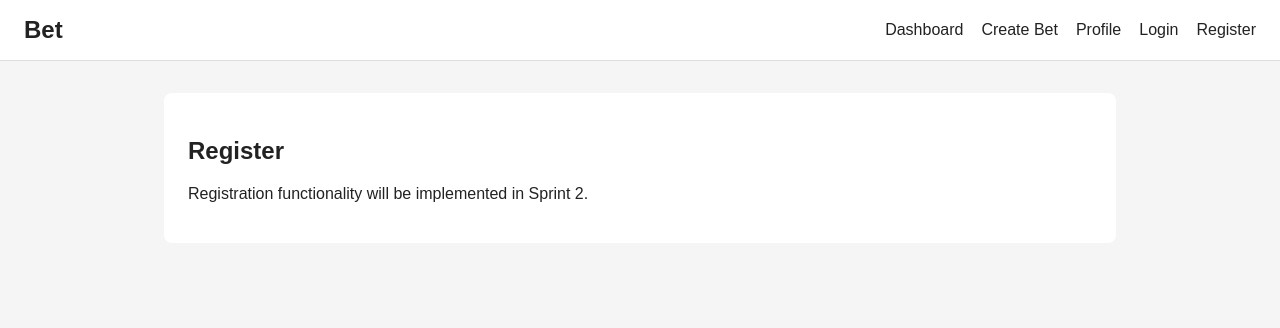
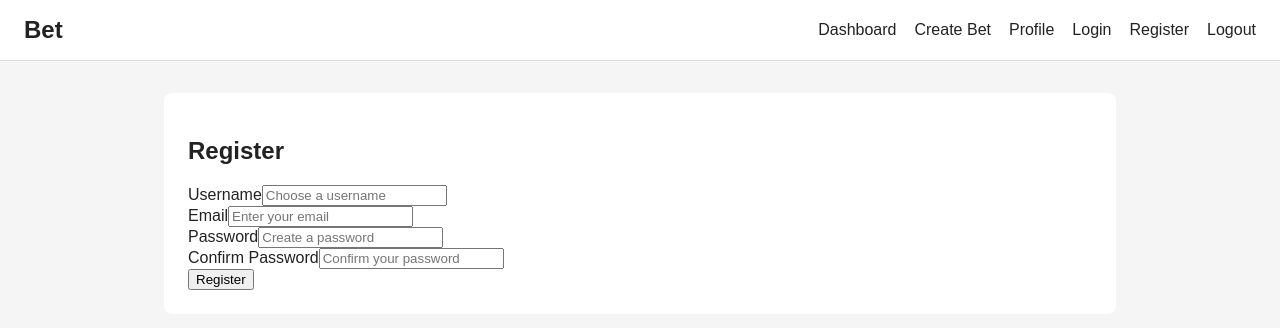
Before and after one commit to CPSC-491-Group-6/CSUF-CPSC-491-Bet, a React (Vite) app in the folder frontend/: page /register in a window 1280 px wide. Shown: the top 328 px of the page. Built offline with nearby package versions, Linux system fonts and the light colour scheme; the HTML template or start-up script is replaced by a standard one.

Commit message:
SCRUM-329 Complete draft authentication screens

```diff
--- a/frontend/src/App.jsx
+++ b/frontend/src/App.jsx
@@ -7,6 +7,7 @@ import Register from "./pages/Register";
 import Profile from "./pages/Profile";
 import CreateBet from "./pages/CreateBet";
 import NotFound from "./pages/NotFound";
+import Logout from "./pages/Logout";
 
 function App() {
   return (
@@ -16,6 +17,7 @@ function App() {
         <Route path="/login" element={<Login />} />
         <Route path="/register" element={<Register />} />
         <Route path="/profile" element={<Profile />} />
+        <Route path="/logout" element={<Logout />} />
         <Route path="/create" element={<CreateBet />} />
         <Route path="*" element={<NotFound />} />
       </Route>
--- a/frontend/src/components/Layout.jsx
+++ b/frontend/src/components/Layout.jsx
@@ -14,6 +14,7 @@ function Layout() {
           <Link to="/profile">Profile</Link>
           <Link to="/login">Login</Link>
           <Link to="/register">Register</Link>
+          <Link to="/logout">Logout</Link>
         </div>
       </nav>
 
--- a/frontend/src/pages/Login.jsx
+++ b/frontend/src/pages/Login.jsx
@@ -1,9 +1,12 @@
 import { useState } from "react";
+
+import { mockLogin } from "../services/mockAuth";
 
 function Login() {
   const [errors, setErrors] = useState({});
+  const [status, setStatus] = useState("");
 
-  const handleSubmit = (event) => {
+  const handleSubmit = async (event) => {
     event.preventDefault();
 
     const formData = new FormData(event.currentTarget);
@@ -21,6 +24,22 @@ function Login() {
     }
 
     setErrors(newErrors);
+    setStatus("");
+
+    if (Object.keys(newErrors).length > 0) {
+      return;
+    }
+
+    try {
+      const response = await mockLogin({
+        email,
+        password,
+      });
+
+      setStatus(`Mock login successful for ${response.user.username}.`);
+    } catch (error) {
+      setStatus(error.message);
+    }
   };
 
   return (
@@ -54,6 +73,8 @@ function Login() {
 
         <button type="submit">Login</button>
       </form>
+
+      {status && <p>{status}</p>}
     </section>
   );
 }
--- /dev/null
+++ b/frontend/src/pages/Logout.jsx
@@ -0,0 +1,41 @@
+import { useState } from "react";
+import { Link } from "react-router-dom";
+
+import { getMockCurrentUser, mockLogout } from "../services/mockAuth";
+
+function Logout() {
+  const [isLoggedIn, setIsLoggedIn] = useState(
+    Boolean(getMockCurrentUser()),
+  );
+  const [status, setStatus] = useState("");
+
+  const handleLogout = async () => {
+    await mockLogout();
+
+    setIsLoggedIn(false);
+    setStatus("Mock logout successful.");
+  };
+
+  return (
+    <section>
+      <h1>Logout</h1>
+
+      {isLoggedIn ? (
+        <>
+          <p>Are you sure you want to log out?</p>
+          <button type="button" onClick={handleLogout}>
+            Logout
+          </button>
+        </>
+      ) : (
+        <p>No mock authentication session is currently active.</p>
+      )}
+
+      {status && <p>{status}</p>}
+
+      {!isLoggedIn && <Link to="/login">Return to Login</Link>}
+    </section>
+  );
+}
+
+export default Logout;
--- a/frontend/src/pages/Profile.jsx
+++ b/frontend/src/pages/Profile.jsx
@@ -1,8 +1,41 @@
+import { Link } from "react-router-dom";
+
+import { getMockCurrentUser } from "../services/mockAuth";
+
 function Profile() {
+  const user = getMockCurrentUser();
+
+  if (!user) {
+    return (
+      <section>
+        <h1>Profile</h1>
+        <p>No mock user is currently logged in.</p>
+        <Link to="/login">Go to Login</Link>
+      </section>
+    );
+  }
+
   return (
     <section>
       <h1>Profile</h1>
-      <p>User profile information will appear here.</p>
+
+      <p>
+        <strong>User ID:</strong> {user.userID}
+      </p>
+
+      <p>
+        <strong>Username:</strong> {user.username}
+      </p>
+
+      <p>
+        <strong>Email:</strong> {user.email}
+      </p>
+
+      <p>
+        <strong>Verification Status:</strong> {user.verificationStatus}
+      </p>
+
+      <Link to="/logout">Logout</Link>
     </section>
   );
 }
--- a/frontend/src/pages/Register.jsx
+++ b/frontend/src/pages/Register.jsx
@@ -1,8 +1,123 @@
+import { useState } from "react";
+
+import { mockRegister } from "../services/mockAuth";
+
 function Register() {
+  const [errors, setErrors] = useState({});
+  const [status, setStatus] = useState("");
+
+  const handleSubmit = async (event) => {
+    event.preventDefault();
+
+    const form = event.currentTarget;
+    const formData = new FormData(form);
+
+    const username = formData.get("username").trim();
+    const email = formData.get("email").trim();
+    const password = formData.get("password");
+    const confirmPassword = formData.get("confirmPassword");
+
+    const newErrors = {};
+
+    if (!username) {
+      newErrors.username = "Username is required.";
+    } else if (username.length < 3) {
+      newErrors.username = "Username must contain at least 3 characters.";
+    }
+
+    if (!email) {
+      newErrors.email = "Email is required.";
+    }
+
+    if (!password) {
+      newErrors.password = "Password is required.";
+    } else if (password.length < 12) {
+      newErrors.password = "Password must contain at least 12 characters.";
+    }
+
+    if (!confirmPassword) {
+      newErrors.confirmPassword = "Please confirm your password.";
+    } else if (password !== confirmPassword) {
+      newErrors.confirmPassword = "Passwords do not match.";
+    }
+
+    setErrors(newErrors);
+    setStatus("");
+
+    if (Object.keys(newErrors).length > 0) {
+      return;
+    }
+
+    try {
+      const response = await mockRegister({
+        username,
+        email,
+        password,
+      });
+
+      setStatus(
+        `Mock registration successful for ${response.user.username}. You can now log in.`,
+      );
+
+      form.reset();
+    } catch (error) {
+      setStatus(error.message);
+    }
+  };
+
   return (
     <section>
       <h1>Register</h1>
-      <p>Registration functionality will be implemented in Sprint 2.</p>
+
+      <form onSubmit={handleSubmit}>
+        <div>
+          <label htmlFor="username">Username</label>
+          <input
+            type="text"
+            id="username"
+            name="username"
+            placeholder="Choose a username"
+          />
+          {errors.username && <p>{errors.username}</p>}
+        </div>
+
+        <div>
+          <label htmlFor="register-email">Email</label>
+          <input
+            type="email"
+            id="register-email"
+            name="email"
+            placeholder="Enter your email"
+          />
+          {errors.email && <p>{errors.email}</p>}
+        </div>
+
+        <div>
+          <label htmlFor="register-password">Password</label>
+          <input
+            type="password"
+            id="register-password"
+            name="password"
+            placeholder="Create a password"
+          />
+          {errors.password && <p>{errors.password}</p>}
+        </div>
+
+        <div>
+          <label htmlFor="confirmPassword">Confirm Password</label>
+          <input
+            type="password"
+            id="confirmPassword"
+            name="confirmPassword"
+            placeholder="Confirm your password"
+          />
+          {errors.confirmPassword && <p>{errors.confirmPassword}</p>}
+        </div>
+
+        <button type="submit">Register</button>
+      </form>
+
+      {status && <p>{status}</p>}
     </section>
   );
 }
--- /dev/null
+++ b/frontend/src/services/mockAuth.js
@@ -0,0 +1,101 @@
+// Temporary authentication service used for the Sprint 2 Draft.
+//
+// The Draft requires working authentication screens before the frontend
+// is connected to the real backend authentication API.
+//
+// No passwords are stored here. Only mock user/profile information is
+// stored so Login, Profile, and Logout can demonstrate a complete UI flow.
+//
+// FINAL SPRINT 2 WORK:
+// Replace these functions with requests to:
+// POST /api/auth/register
+// POST /api/auth/login
+// GET  /api/auth/me
+// POST /api/auth/logout
+
+const REGISTERED_USER_KEY = "bet.mockRegisteredUser";
+const SESSION_USER_KEY = "bet.mockSessionUser";
+
+function waitForMockResponse() {
+  return new Promise((resolve) => {
+    setTimeout(resolve, 250);
+  });
+}
+
+function readStoredUser(key) {
+  const storedUser = localStorage.getItem(key);
+
+  if (!storedUser) {
+    return null;
+  }
+
+  try {
+    return JSON.parse(storedUser);
+  } catch {
+    localStorage.removeItem(key);
+    return null;
+  }
+}
+
+function createMockUser({ username, email }) {
+  return {
+    userID: 1,
+    username,
+    email: email.trim().toLowerCase(),
+    verificationStatus: "unverified",
+    timeStamp: new Date().toISOString(),
+  };
+}
+
+export async function mockRegister({ username, email, password }) {
+  await waitForMockResponse();
+
+  if (!username || !email || !password) {
+    throw new Error("Registration information is incomplete.");
+  }
+
+  const user = createMockUser({
+    username: username.trim(),
+    email,
+  });
+
+  // Registration creates an account but does not automatically log the user in.
+  localStorage.setItem(REGISTERED_USER_KEY, JSON.stringify(user));
+
+  return { user };
+}
+
+export async function mockLogin({ email, password }) {
+  await waitForMockResponse();
+
+  if (!email || !password) {
+    throw new Error("Email and password are required.");
+  }
+
+  const normalizedEmail = email.trim().toLowerCase();
+  const registeredUser = readStoredUser(REGISTERED_USER_KEY);
+
+  // Reuse the mock registered account when possible.
+  // Otherwise create a temporary user so Login can still be demonstrated.
+  const user =
+    registeredUser?.email === normalizedEmail
+      ? registeredUser
+      : createMockUser({
+          username: normalizedEmail.split("@")[0],
+          email: normalizedEmail,
+        });
+
+  localStorage.setItem(SESSION_USER_KEY, JSON.stringify(user));
+
+  return { user };
+}
+
+export function getMockCurrentUser() {
+  return readStoredUser(SESSION_USER_KEY);
+}
+
+export async function mockLogout() {
+  await waitForMockResponse();
+
+  localStorage.removeItem(SESSION_USER_KEY);
+}
```
